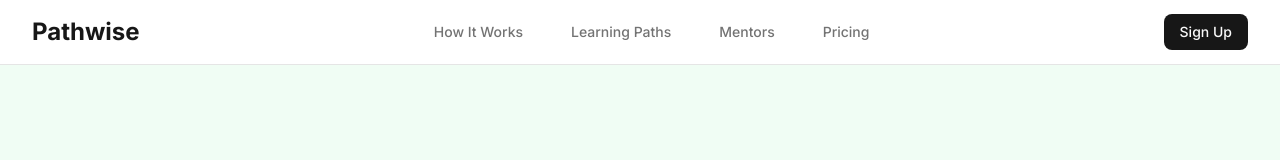
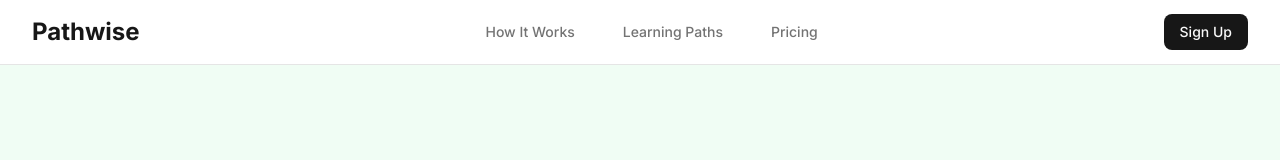
Before and after one commit to BadriPrudhvi/pathwise, a Next.js app: page / in a window 1280 px wide. Shown: the top 160 px of the page. Built offline with nearby package versions, Linux system fonts and the light colour scheme.

Commit message:
Remove "Mentors" link from Header component to streamline navigation

```diff
--- a/components/header.tsx
+++ b/components/header.tsx
@@ -23,7 +23,6 @@ export function Header() {
   const navigationLinks = [
     { href: "#how-it-works", label: "How It Works" },
     { href: "#learning-paths", label: "Learning Paths" },
-    { href: "#mentors", label: "Mentors" },
     { href: "#pricing", label: "Pricing" },
   ]
 
```
